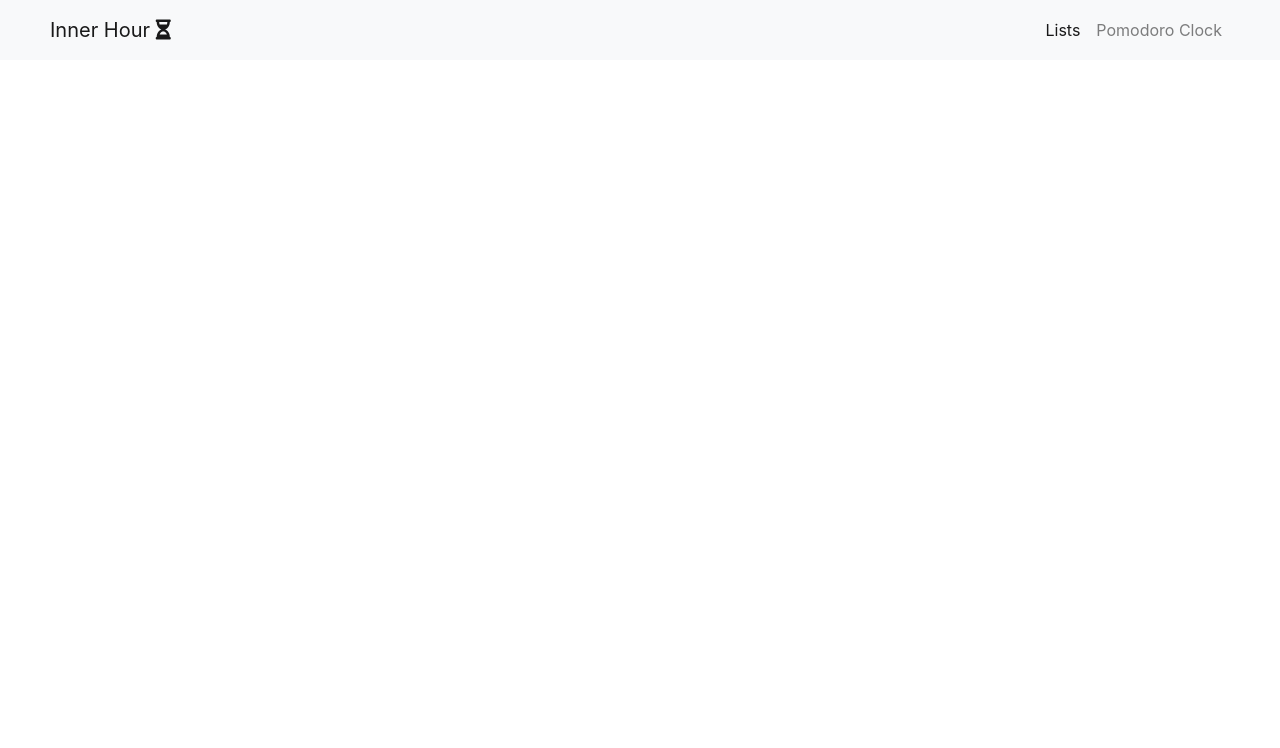
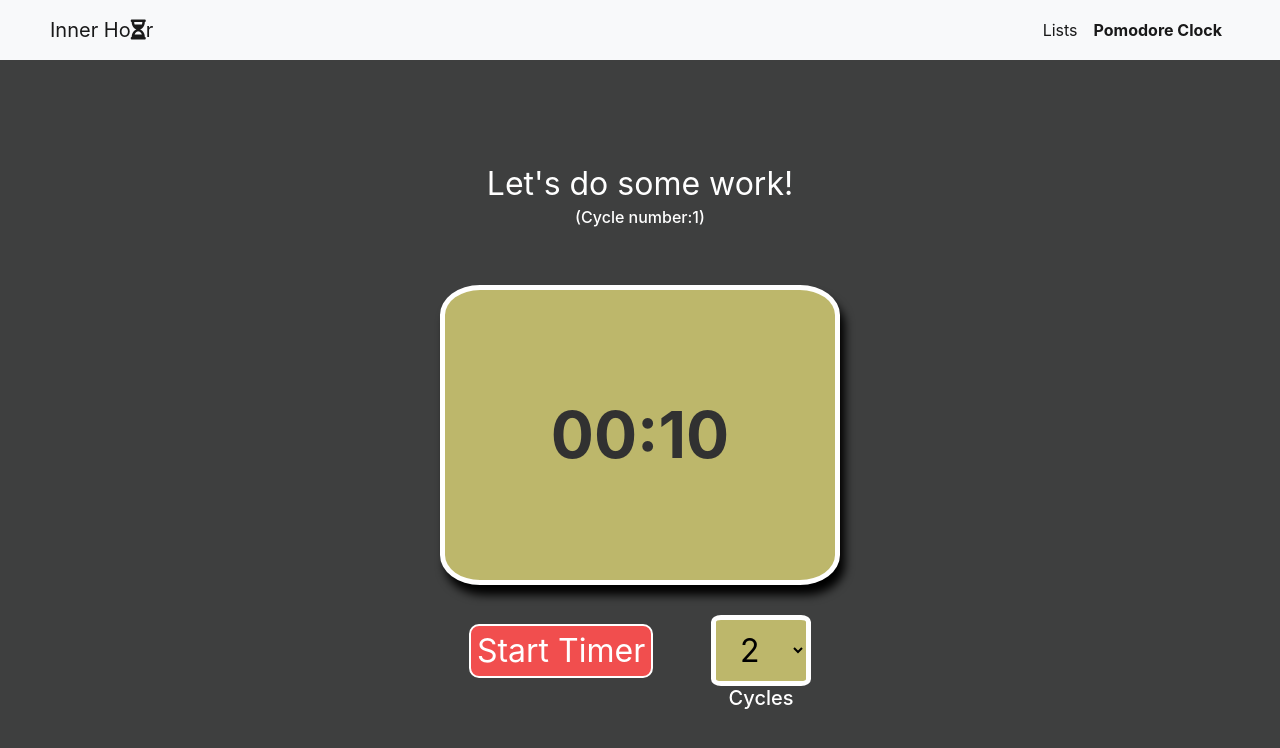
Before and after one commit to sgrpnwr/Innerhour, a React (Create React App) app: page /pomodoro in a window 1280 px wide. Shown: the top 748 px of the page. Built offline with nearby package versions, Linux system fonts and the light colour scheme.

Commit message:
pomodore clock and homepage

```diff
--- a/public/index.html
+++ b/public/index.html
@@ -10,7 +10,8 @@
       crossorigin="anonymous"
     />
     <link href="https://cdnjs.cloudflare.com/ajax/libs/font-awesome/5.13.0/css/all.min.css" rel="stylesheet">
-
+    <link href="https://fonts.googleapis.com/css?family=Press+Start+2P" rel="stylesheet">
+    <meta name="viewport" content="width=device-width, initial-scale=1.0">
 
     <title>React App</title>
   </head>
--- a/src/App.js
+++ b/src/App.js
@@ -13,10 +13,9 @@ function App() {
       <Nav/>
         <Switch>
         <Route path="/" exact component={Home} />
-          <Route path="/Lists" component={Lists} />
-          <Route path="/Pomodoro" component={Pomodoro} />
+          <Route path="/lists" component={Lists} />
+          <Route path="/pomodoro" component={Pomodoro} />
           <Route path="/info" component={Info} />
-
         </Switch>
       </Router>
     </div>
--- a/src/components/Home.js
+++ b/src/components/Home.js
@@ -1,11 +1,20 @@
-import React from 'react'
+import React from "react";
+import style from "./css/Home.module.css";
+import { Link } from "react-router-dom";
 
 function Home() {
-    return (
-        <div>
-
-        </div>
-    )
+  return (
+    <div className={style.homebox}>
+    <h1 className={style.typing}>Hey Recruiter :)</h1>
+    <h1 >Please find my submission below</h1>
+      <Link style={{ textDecoration: "none" }} to="/lists">
+        <button className={style.assignment}>Lists</button>
+      </Link>
+      <Link style={{ textDecoration: "none" }} to="/pomodoro">
+        <button className={style.assignment}>Pomodore Clock</button>
+      </Link>
+    </div>
+  );
 }
 
-export default Home
+export default Home;
--- a/src/components/Nav.js
+++ b/src/components/Nav.js
@@ -1,9 +1,13 @@
 import React from 'react'
 import "./css/Nav.css"
+import {NavLink} from "react-router-dom";
+const style={
+    activelink:{textDecoration:"none",fontWeight:"bold"}
+  }
 
 function Nav() {
     return <nav class="navbar navbar-expand-lg navbar-light bg-light">
-    <a class="navbar-brand" href="/">Inner Hour <i class="fas fa-hourglass-half"></i></a>
+    <a class="navbar-brand" href="/">Inner Ho<i class="fas fa-hourglass-half"></i>r</a>
     <button class="navbar-toggler" type="button" data-toggle="collapse" data-target="#navbarSupportedContent" aria-controls="navbarSupportedContent" aria-expanded="false" aria-label="Toggle navigation">
       <span class="navbar-toggler-icon"></span>
     </button>
@@ -11,10 +15,11 @@ function Nav() {
     <div class="collapse navbar-collapse" id="navbarSupportedContent">
       <ul class="navbar-nav ml-auto">
         <li class="nav-item active">
-          <a class="nav-link" href="/">Lists</a>
+          <NavLink activeStyle={style.activelink} className="nav-link" exact to="/lists" href="/">Lists</NavLink>
         </li>
         <li class="nav-item">
-          <a class="nav-link" href="/">Pomodoro Clock</a>
+          <NavLink activeStyle={style.activelink} className="nav-link" to="/pomodoro" href="/">Pomodore Clock</NavLink>
+
         </li>
 
 
--- a/src/components/Pomodoro.js
+++ b/src/components/Pomodoro.js
@@ -1,11 +1,134 @@
-import React from 'react'
+import React, { useState, useEffect } from "react";
+import style from "./css/Pomodore.module.css";
 
 function Pomodoro() {
-    return (
-        <div>
+  const [minutes, setMinutes] = useState(0);
+  const [seconds, setSeconds] = useState(10);
+  const [breakMessage, setbreakMessage] = useState(false);
+  const [cycles, setCycles] = useState(2);
+  const [cycleno, setCycleNo] = useState(1);
+  const [start, setStart] = useState("");
+  const [button, setButton] = useState("Start Timer");
+  const [isNotEnded, setIsNotEnded] = useState(true);
+  const [i, setI] = useState(0);
+  const timer = () => {
+    let interval = setInterval(() => {
+      clearInterval(interval);
 
+      if (seconds === 0) {
+        if (minutes !== 0) {
+          setSeconds(59);
+          setMinutes(minutes - 1);
+        } else {
+          setCycleNo(cycleno + 1);
+          if (cycleno < cycles * 2) {
+            let minutes = breakMessage ? 0 : 0;
+            let seconds = breakMessage ? 10 : 5;
+
+            setSeconds(seconds);
+            setMinutes(minutes);
+            setbreakMessage(!breakMessage);
+          } else {
+            setMinutes(0);
+            setSeconds(0);
+            setIsNotEnded(false);
+            setButton("Start Again!");
+
+            setI(0);
+          }
+        }
+      } else {
+        setSeconds(seconds - 1);
+      }
+    }, 1000);
+  };
+  useEffect(() => {
+    if (start === "start") timer();
+  }, [seconds, start]);
+
+  const dropdownHandler = (e) => {
+    console.log(e.target.value);
+    setCycles(e.target.value);
+    if(isNotEnded===false){
+      console.log("ended from dropdown")
+
+    }
+  };
+
+  const startButtonHandler = () => {
+    console.log(i);
+    if (i === 0) {
+      if(!isNotEnded){
+        console.log("ended");
+        setbreakMessage(false);
+        setCycleNo(1);
+        setIsNotEnded(true);
+        setMinutes(0);
+        setSeconds(10);
+        setButton("Stop Timer")
+      }
+      else{
+      setStart("start");
+      setI(1);
+      setButton("Stop Timer");}
+    } else {
+      setStart("stop");
+      setButton("Start Timer");
+
+      setI(0);
+    }
+  };
+
+  const timerMinutes = minutes < 10 ? `0${minutes}` : minutes;
+  const timerSeconds = seconds < 10 ? `0${seconds}` : seconds;
+
+  return (
+    <div className={style.clockbox}>
+      <div className={`${style.message}`}>
+        {breakMessage && isNotEnded && <div>Have some rest!</div>}
+        {!isNotEnded && <div>Fin!</div>}
+      </div>
+      <div className={`${style.message}`}>
+        {!breakMessage && <div>Let's do some work!</div>}
+      </div>
+      <div>
+        {!breakMessage && (
+          <div>
+            <h5 className={style.subtext}>
+              (Cycle number:{Math.floor(cycleno / 2) + 1})
+            </h5>
+          </div>
+        )}
+      </div>
+
+      <div className={`${style.worktime} ${style.box}`}>
+        <div className={style.timer}>
+          {timerMinutes}:{timerSeconds}
         </div>
-    )
+      </div>
+      <div className={style.buttonsdiv}>
+        <button className={style.startstop} onClick={startButtonHandler}>
+          {button}
+        </button>
+        <div className={style.cyclebox}>
+          <select
+            className={style.dropdown}
+            onChange={dropdownHandler}
+            id="items"
+          >
+            <option value="1">1</option>
+            <option selected value="2">
+              2
+            </option>
+            <option value="3">3</option>
+            <option value="4">4</option>
+            <option value="5">5</option>
+          </select>
+          <h5>Cycles</h5>
+        </div>
+      </div>
+    </div>
+  );
 }
 
-export default Pomodoro
+export default Pomodoro;
--- a/src/components/css/Form.module.css
+++ b/src/components/css/Form.module.css
@@ -20,3 +20,12 @@
     border-radius: 10px;
     border:1px solid black;
 }
+@media (max-width:650px){
+    .formbtn{
+        width:60%;
+    }
+    .myform{
+
+    }
+
+}
--- /dev/null
+++ b/src/components/css/Home.module.css
@@ -0,0 +1,70 @@
+.homebox{
+    width:100vw;
+    height:100vh;
+    background:rgb(62, 63, 63);
+
+    display: flex;
+    align-items: center;
+    flex-direction: column;
+    justify-content: space-evenly;
+    padding:100px 0;
+
+}
+h1{
+    color:white;
+}
+.assignment{
+    width:350px;
+    height:200px;
+    background-color: rgb(255, 255, 255);
+    border:3px solid black;
+    border-radius: 20px;
+    padding:20px;
+    display: flex;
+    justify-content: center;
+    align-items: center;
+    font-size: 2rem;
+    animation:comefromleft 2s;
+
+}
+.assignment:hover{
+    box-shadow: 10px 10px 10px rgb(19, 18, 18);
+
+}
+.typing {
+    width: 16ch;
+    animation: typing 2s steps(22), blink .5s step-end infinite alternate;
+    white-space: nowrap;
+    overflow: hidden;
+    border-right: 3px solid;
+    font-family: monospace;
+    font-size: 2em;
+  }
+
+  @keyframes typing {
+    from {
+      width: 0
+    }
+  }
+
+  @keyframes blink {
+    50% {
+      border-color: transparent
+    }
+  }
+@media (max-width:650px){
+    h1{
+        font-size:1.2rem;
+    }
+}
+@keyframes comefromleft{
+    0%{
+        transform: translateX(-30%);
+        opacity: 0;
+        background-color: rgb(250, 173, 173);
+    }
+    100%{
+        transform: translateX(0);
+        opacity: 1;
+    }
+}
--- a/src/components/css/Lists.module.css
+++ b/src/components/css/Lists.module.css
@@ -1,5 +1,24 @@
 .listsbox{
     margin:auto;
     padding:100px;
+    background:rgb(62, 63, 63);
+    height:100vh;
+    color:white;
+    animation: fadein 1s ease-in-out;
+
 
 }
+@media (max-width:650px){
+    .listsbox{
+        padding:20px;
+    }
+}
+@keyframes fadein{
+
+    0%{
+        opacity:0
+    }
+    100%{
+opacity: 1;
+    }
+}
--- /dev/null
+++ b/src/components/css/Pomodore.module.css
@@ -0,0 +1,143 @@
+.clockbox{
+    display:flex;
+    background:rgb(62, 63, 63);
+    height:100vh;
+    width:100vw;
+    justify-content: space-around;
+    align-items: center;
+    padding: 100px;
+    flex-wrap: no-wrap;
+    flex-direction: column;
+    color:white;
+    animation: fadein 1s ease-in-out;
+
+}
+.message{
+    font-size: 2rem;
+    margin:0;
+    text-align:center;
+    width:100vw;
+
+}
+.subtext{
+    font-size: 1rem;
+    width:100vw;
+    text-align: center;
+}
+.buttonsdiv{
+    width:400px;
+    height:150px;
+    display: flex;
+    justify-content: space-around;
+    margin-top:30px;
+    align-items: baseline;
+}
+
+.box{
+    min-width:400px;
+    min-height:300px;
+    background-color: darkkhaki;
+    border: 5px solid white;
+    border-radius:10%;
+    box-shadow: 5px 10px 10px rgb(0, 0, 0);
+    display: flex;
+    justify-content: center;
+    align-items: center;
+    font-size:4rem;
+    color:rgb(49, 49, 49);
+    font-weight:bold;
+    margin-top:50px;
+    animation: comefromleft 2s;
+
+}
+.dropdown{
+    width:100px;
+    background-color: darkkhaki;
+    padding:10px 20px;
+    border:none;
+    outline:none;
+    border:5px solid white;
+    cursor:pointer;
+    border-radius:10%;
+
+    font-size: 2rem;
+}
+.cyclebox{
+    display: flex;
+    flex-direction: column;
+    align-items: center;
+    justify-content: space-around;
+}
+
+
+.timer{
+    display: flex;
+    flex-direction: column;
+}
+.startstop{
+    min-width:40%;
+    min-height:30%;
+    font-size:2rem;
+    background-color: rgb(241, 78, 78);
+    border: 2px solid white;
+    border-radius: 10px;
+    color:#fff;
+}
+
+@media (max-width:750px){
+    .box{
+        min-width:300px;
+    min-height:200px;
+    }
+    .buttonsdiv{
+        margin-top: 50px;
+        width:250px;
+        height:250px;
+        flex-direction: column;
+        justify-content: space-around;
+        align-items: stretch;
+    }
+    h5{
+        margin-top: 10px;
+    }
+    .dropdown{
+        margin-top:10px;
+        height:70px;
+        width:150px;
+    }
+}
+@media (max-height:580px){
+    .box{
+        min-width:250px;
+    min-height:120px;
+    font-size: 2rem;
+    border-radius: 20px;
+    }
+    .startstop{
+        min-height:10px;
+        min-width:100px;
+    }
+    .buttonsdiv{
+        height:200px;
+    }
+}
+@keyframes fadein{
+
+    0%{
+        opacity:0.5
+    }
+    100%{
+opacity: 1;
+    }
+}
+@keyframes comefromleft{
+    0%{
+        transform: translateX(-30%);
+        opacity: 0;
+        background-color: rgb(250, 173, 173);
+    }
+    100%{
+        transform: translateX(0);
+        opacity: 1;
+    }
+}
--- a/src/components/css/Result.module.css
+++ b/src/components/css/Result.module.css
@@ -4,9 +4,14 @@
     border: 5px solid white;
     border-radius:10%;
     min-width:100px;
-    display: block;
+    min-height:100px;
+    display: flex;
     padding:8px;
     margin: 10px;
+    flex-wrap:wrap;
+    word-wrap: break-word;
+white-space: pre-wrap;
+word-break: break-word;
 
 
 }
@@ -18,4 +23,17 @@
     border-radius: 20px;
     transition: 1s;
     padding:30px;
+    color:rgb(34, 33, 33);
 }
+.result>h1{
+    color:rgb(34, 33, 33);
+
+}
+@media (max-width:650px){
+    .result{
+        width:90vw;
+        min-height:40vh;
+
+
+    }
+}
```
Also changed, not shown: src/components/Form.js (+14 -26 lines).
